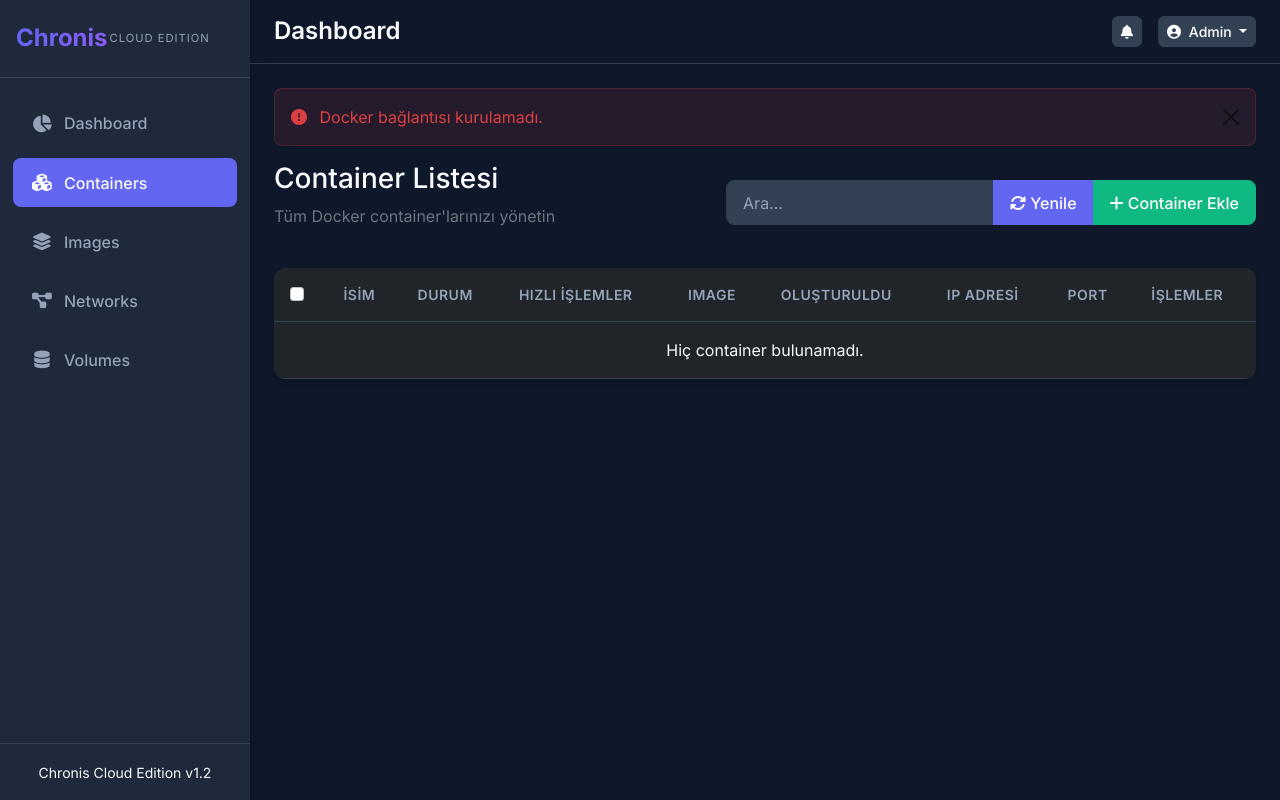
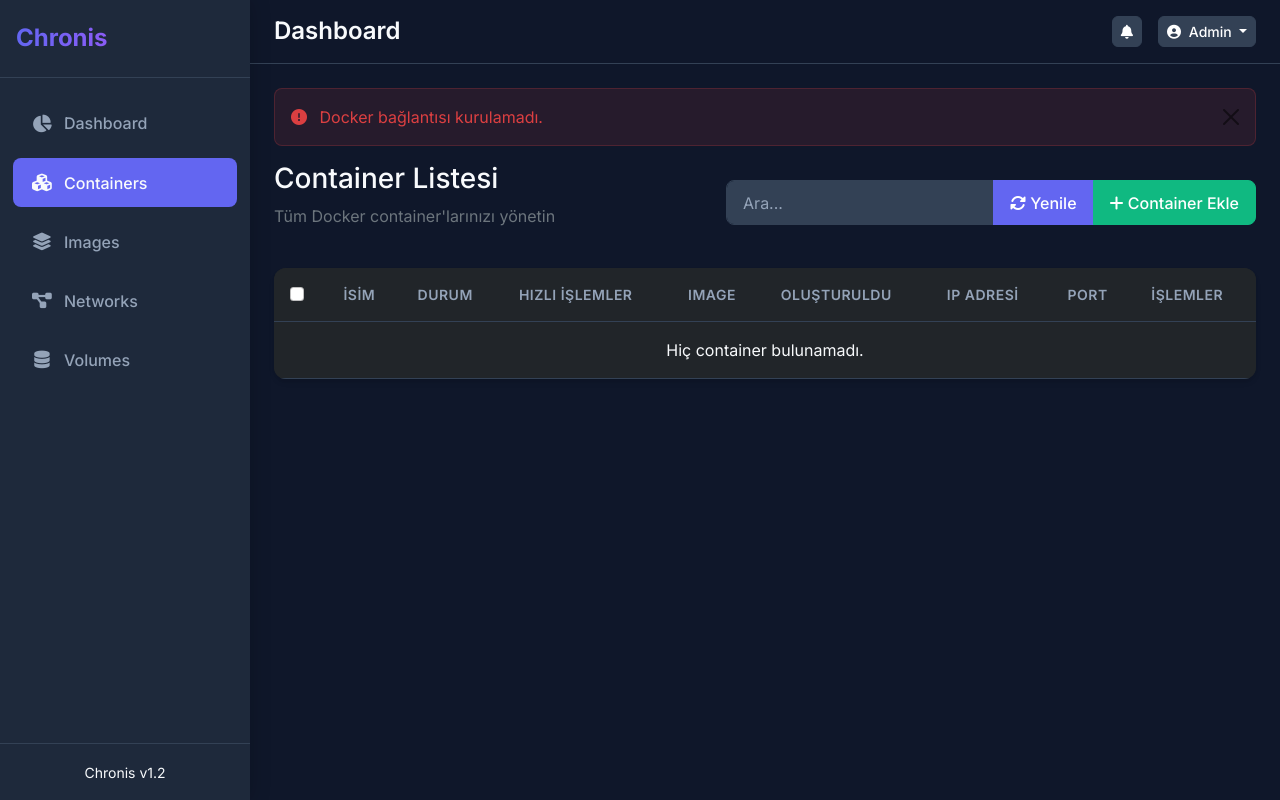
Before and after one commit to ozanberkaktass/Chronis, a Flask app: page /containers in a window 1280 px wide. Run offline with Flask 2, Linux system fonts and the light colour scheme.

Commit message:
Cloud Edition yazısı kaldırıldı ve container durum sorunu düzeltildi

```diff
--- a/app.py
+++ b/app.py
@@ -454,7 +454,7 @@ def dashboard():
         elif cli_client and cli_client.available:
             # CLI ile istatistikleri al
             containers = cli_client.containers_list(all=True)
-            running_containers = [c for c in containers if 'Up' in c.status]
+            running_containers = [c for c in containers if c.status == 'running']
             images = cli_client.images_list()
             volumes = cli_client.volumes_list()
             networks = cli_client.networks_list()
--- a/app/templates/layout.html
+++ b/app/templates/layout.html
@@ -16,7 +16,6 @@
     <div class="sidebar" id="sidebar">
         <div class="logo-container">
             <h3>Chronis</h3>
-            <small>CLOUD EDITION</small>
         </div>
 
         <ul class="nav flex-column">
@@ -48,7 +47,7 @@
         </ul>
 
         <div class="footer-version">
-            <small>Chronis Cloud Edition v1.2</small>
+            <small>Chronis v1.2</small>
         </div>
     </div>
 
```
